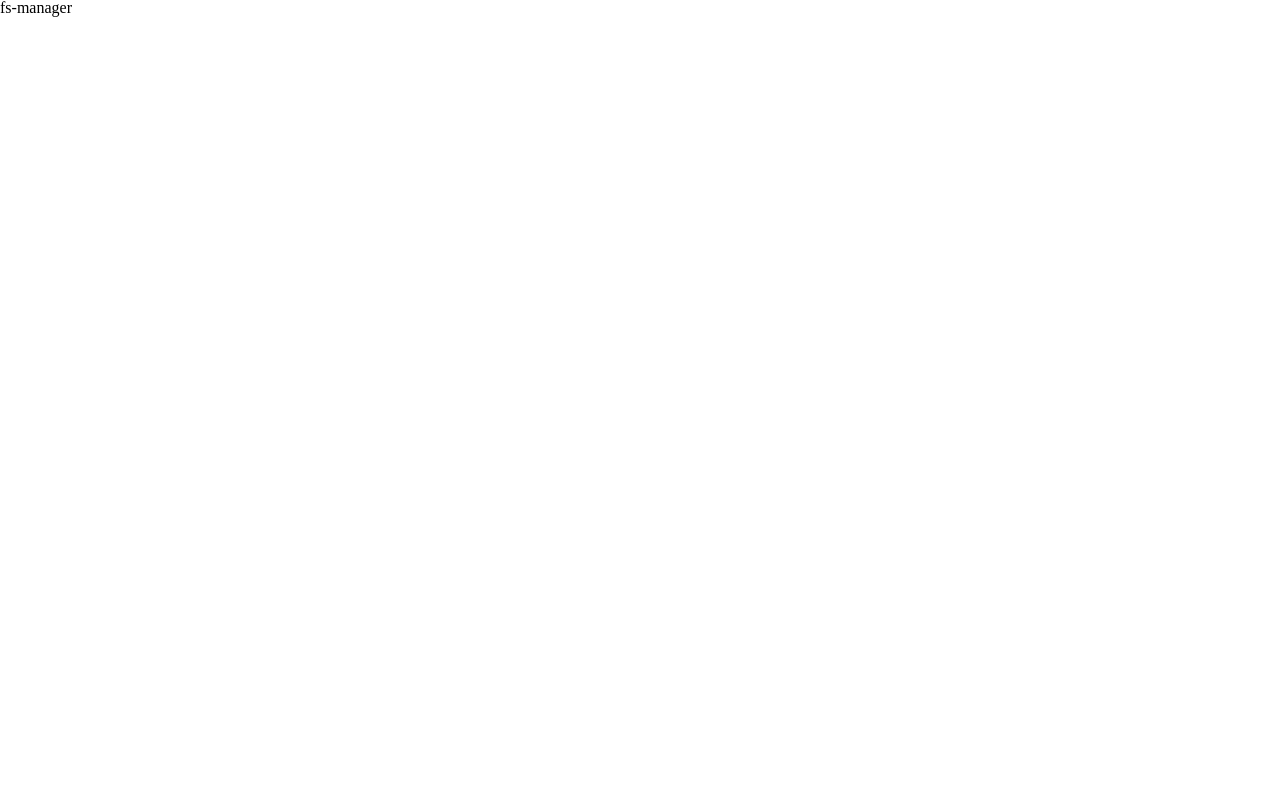
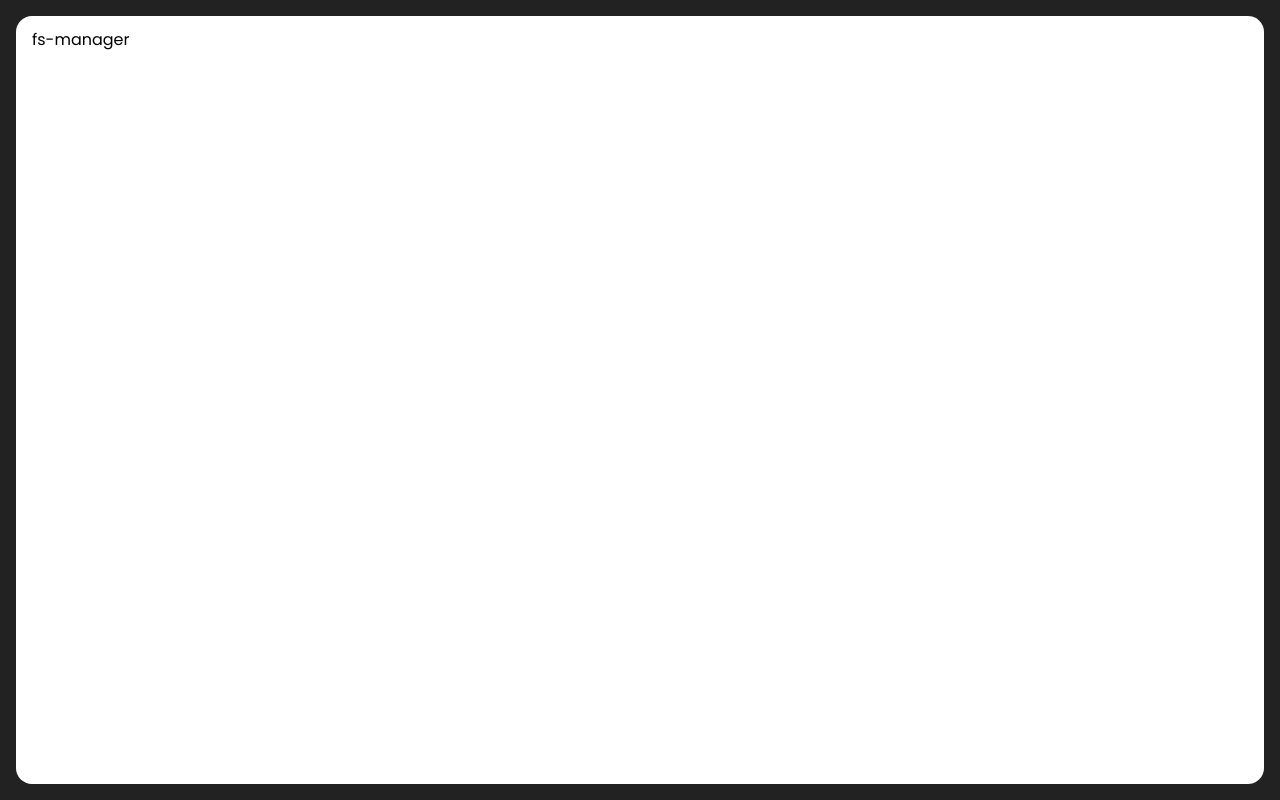
Before and after one commit to SamRemix/fs-manager, a React (Vite) app in the folder front_/: page / in a window 1280 px wide. Built offline with nearby package versions, Linux system fonts and the light colour scheme.

Commit message:
init app styles

```diff
--- a/front_/src/main.jsx
+++ b/front_/src/main.jsx
@@ -1,4 +1,3 @@
-import { StrictMode } from 'react'
 import { createRoot } from 'react-dom/client'
 
 import App from './App'
@@ -6,7 +5,5 @@ import App from './App'
 import './styles/index.scss'
 
 createRoot(document.getElementById('root')).render(
-  <StrictMode>
-    <App />
-  </StrictMode>
+  <App />
 )
--- a/front_/src/styles/index.scss
+++ b/front_/src/styles/index.scss
@@ -1,3 +1,44 @@
 @use './_reset.css';
 
 @import url('https://fonts.googleapis.com/css2?family=Poppins:wght@200;400;600;700;800&display=swap');
+
+* {
+  &::-webkit-scrollbar {
+    width: 6px;
+  }
+
+  &::-webkit-scrollbar-thumb {
+    background: #ccc;
+    border-radius: 8px;
+  }
+
+  &::-webkit-scrollbar-track {
+    margin: 1rem;
+    border-radius: 6px;
+  }
+
+  &::-webkit-scrollbar-corner {
+    background: transparent;
+  }
+}
+
+body {
+  font-family: 'Poppins';
+
+  #root {
+    padding: 2rem;
+    position: relative;
+
+    &::before {
+      content: '';
+      width: calc(100% - 2rem);
+      height: calc(100% - 2rem);
+      box-shadow: 0 0 0 2rem #222;
+      border-radius: 1rem;
+      position: fixed;
+      inset: 1rem auto auto 1rem;
+      z-index: 1;
+      pointer-events: none;
+    }
+  }
+}
```
